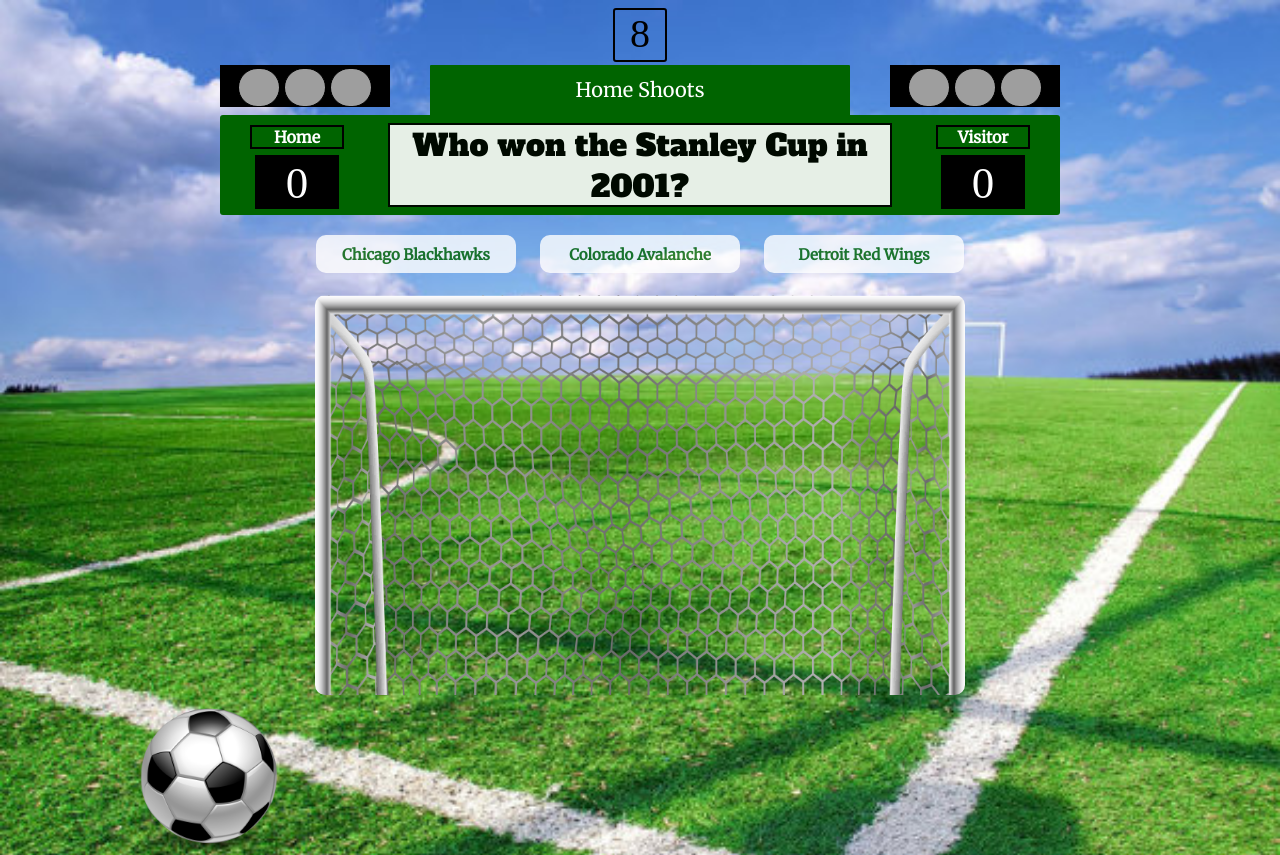
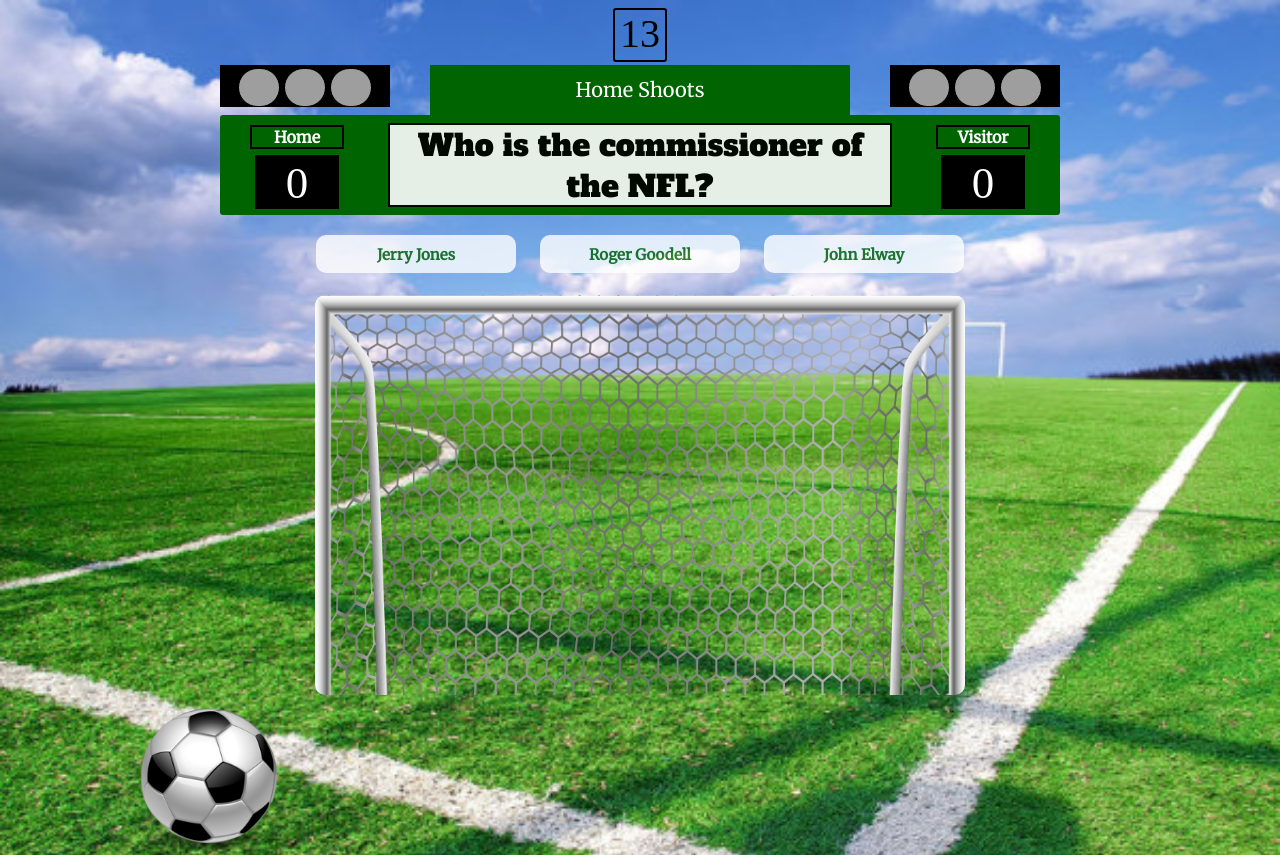
Before and after one commit to LauraL818/WDI_Project1, a plain HTML site: page index.html in a window 1280 px wide. Both pictures are taken after a click on the element "Click to Start Game". Drawn offline with nearby package versions, Linux system fonts and the light colour scheme; grey boxes are pictures that could not be loaded.

Commit message:
added more questions and comments

```diff
--- a/index.html
+++ b/index.html
@@ -6,14 +6,13 @@
     <link rel="stylesheet" href="css/style.css">
     <script src="https://code.jquery.com/jquery-1.12.0.min.js"></script>
     <audio id ="gol" src="assets/goal-shout.mp3"></audio>
-    <audio id ="boo" src="assets/crowdBoo.mp3#t=0,1"></audio>
     <audio id ="begin" src="assets/games.mp3"></audio>
     <audio id ="champions" src="assets/champions.mp3#t=46,54"></audio>
     <link href='https://fonts.googleapis.com/css?family=Alfa+Slab+One' rel='stylesheet' type='text/css'>
     <link href='https://fonts.googleapis.com/css?family=Merriweather' rel='stylesheet' type='text/css'>
   </head>
   <body>
-    <div id="timer">10</div>
+    <div id="timer">15</div>
     <div id="lights">
       <div id ="lightsHome">
         <div class ="hL"></div>
--- a/js/app.js
+++ b/js/app.js
@@ -18,6 +18,7 @@ var $winner = $('#winner')
 var $new = $('#new')
 
 var game = {
+  //question set
   questions: [{
     body: 'Which team has won the most World Series?',
     answer:'New York Yankees',
@@ -123,6 +124,46 @@ var game = {
       ]
   },
   {
+    body: 'Who is the number one female tennis player in the world?',
+    answer: 'Serena Williams',
+    incorrectAnswers: [
+      'Maria Sharapova',
+      'Venus Williams'
+      ]
+  },
+  {
+    body: 'Who is the commissioner of the NFL?',
+    answer: 'Roger Goodell',
+    incorrectAnswers: [
+      'Jerry Jones',
+      'John Elway'
+      ]
+  },
+  {
+    body: 'Who won the Heisman Trophy in 2015?',
+    answer: 'Derrick Henry',
+    incorrectAnswers: [
+      'Christian McCaffery',
+      'Jameis Winston'
+      ]
+  },
+  {
+    body: 'Where is Rodger Federer from?',
+    answer: 'Switzerland',
+    incorrectAnswers: [
+      'Spain',
+      'Portugal'
+      ]
+  },
+  {
+    body: 'Who is currently the fastest man in the world?',
+    answer: 'Usain Bolt',
+    incorrectAnswers: [
+      'Tyson Gay',
+      'Michael Phelps'
+      ]
+  },
+  {
     body: 'Who is the oldest starting QB in the NFL?',
     answer: 'Peyton Manning',
     incorrectAnswers: [
@@ -131,7 +172,7 @@ var game = {
       ]
   }],
   askQuestion: function () {
-    //generates random question, removes it from the mix, and pushes answer set to empty array
+    //generates random question, removes it from the mix, and pushes answer set to newArray
     var numberGen = Math.floor(Math.random() * game.questions.length)
     var randomQ = game.questions[numberGen]
     $questionBox.text(randomQ.body)
@@ -146,21 +187,22 @@ var game = {
     }
     turnCount += 1
   },
+  //sets and counts down timer by 1 second
   timer: $('#timer'),
-  timeLeft: 10,
-  //counts down timer by 1 second
+  timeLeft: 15,
   decrementTimer: function () {
-    if(game.timeLeft > 0 && $homeScore.text() !== '3' && $visitorsScore.text() !== '3' && turnCount < 14) {
+    if(game.timeLeft > 0 && $homeScore.text() !== '3' && $visitorsScore.text() !== '3' && turnCount < 20) {
       game.timeLeft -= 1
       game.timer.text(game.timeLeft)
-    }  else {
+    } else {
       game.timer.text('0');
-     }
+    }
   },
   resetTimer: function() {
     game.timer.text(10)
-    game.timeLeft = 10
+    game.timeLeft = 15
   },
+  //determines which player is up
   playerTurn: function () {
     if(turnCount % 2 === 0 && turnCount !== 0) {
       currentPlayer = player1
@@ -170,10 +212,7 @@ var game = {
       $('#player').text('Home Shoots')
     }
   },
-  stopAudio: function () {
-    $('#gol').trigger('pause')
-    $('#begin').trigger('pause')
-  },
+  //starts game when question box is clicked
   startGame: function() {
     $winner.hide()
     $new.hide()
@@ -190,7 +229,7 @@ var game = {
   //randomly asks questions
   gameQuestions: function() {
     $('.answerOption').on('click', function() {
-      game.stopAudio()
+      //will randomly display questions as long as the a player has scored 3 times and won
       if($homeScore.text() !== '3' && $visitorsScore.text() !== '3') {
         game.playerTurn()
         //stores the user's click as an answer
@@ -222,22 +261,21 @@ var game = {
       }
     })
   },
+  //delares winner, resets timer and scores, and allows players to play another game
   declareWinner: function() {
     if ($homeScore.text() === '3' || $visitorsScore.text() === '3') {
-      game.stopAudio()
+      $('#gol').trigger('pause')
       $('#champions').trigger('play').animate({volume:0}, 8000)
       $questionBox.text('Congratulations ' + currentPlayer + ' you won the match!')
       $winner.show(2500)
       $new.show(3500)
       game.clearAnswers()
       $('#player').text('')
-    } else if (turnCount === 15) {
+    } else if (turnCount === 20) {
         $questionBox.text('It\'s a draw')
         $new.show(1500)
         game.clearAnswers()
         $('#player').text('')
-    } else {
-      return
     }
   },
   //animates ball into goal with correct answer
@@ -263,7 +301,7 @@ var game = {
     }).fadeIn(100)
       $('.vL').fadeOut(100).fadeIn(100).fadeOut(100).fadeIn(100).fadeOut(100).fadeIn(100).fadeOut(100).fadeIn(100).fadeOut(100).fadeIn()
   },
-  //animate ball away from goal with incorrect answer
+  //animates ball away from goal with incorrect answer
   missHome: function() {
     $ball.animate({
       'margin': '-400px 0 0 1200px',
@@ -290,8 +328,9 @@ var game = {
     $box3.text('')
   }
 }
-//start game
+
+//call function to run game
 game.startGame()
 game.gameQuestions()
-//restart game
+//restarts game
 $new.on('click', function() {window.location.reload()})
```
